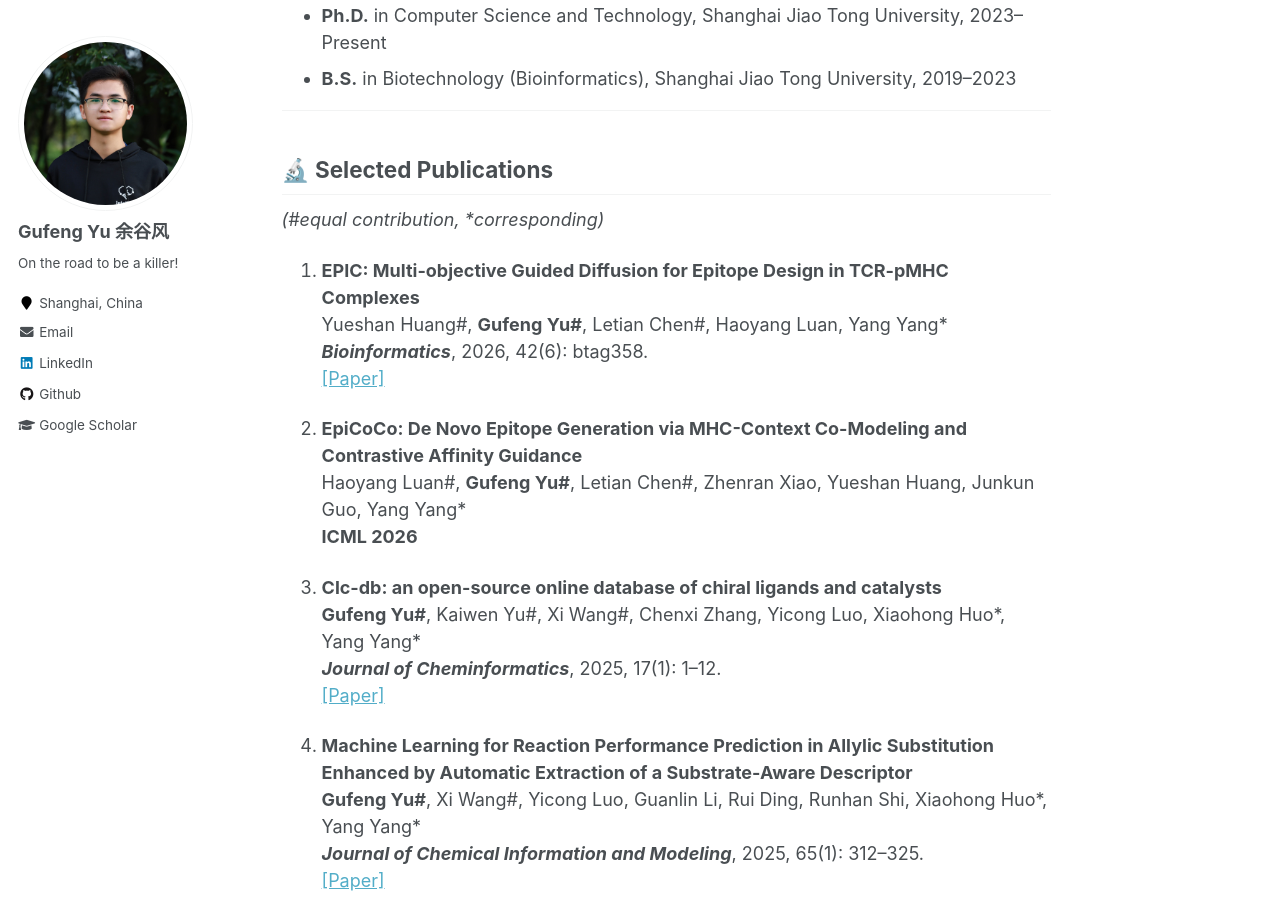
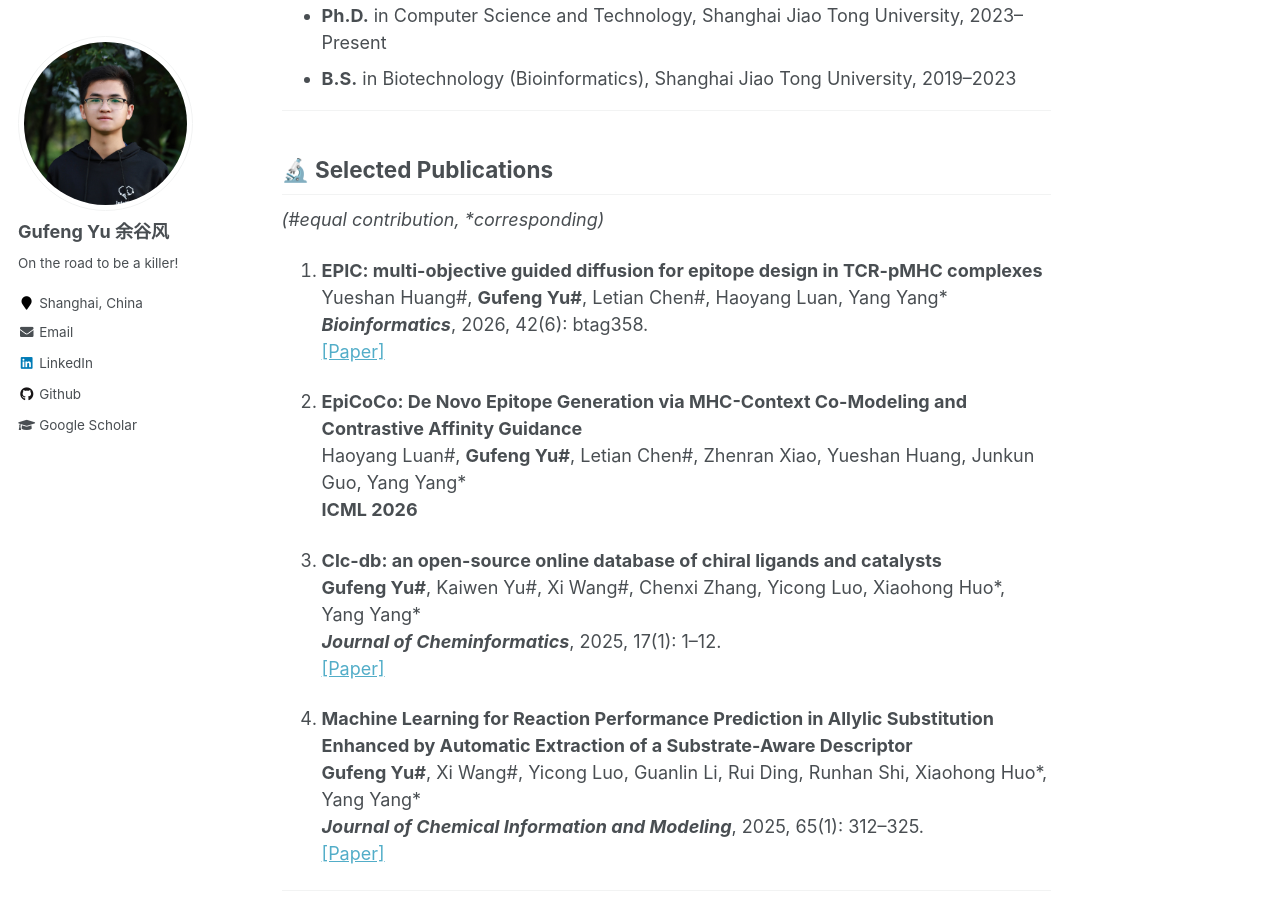
Before and after one commit to GufengYu520/gufengyu520.github.io, a Jekyll site: the page built from _pages/about.md, in a window 1280 px wide and 900 px high, scrolled down 1109 px. Built offline with Jekyll 4.4.1, drawn with Linux system fonts in a browser that asks for light colours.

Commit message:
update pages

```diff
--- a/_pages/about.md
+++ b/_pages/about.md
@@ -48,7 +48,7 @@ My research interest is **AI for Science**, with a specific focus on the applica
 
 *(#equal contribution, *corresponding)*
 
-1. **EPIC: Multi-objective Guided Diffusion for Epitope Design in TCR-pMHC Complexes**
+1. **EPIC: multi-objective guided diffusion for epitope design in TCR-pMHC complexes**
    Yueshan Huang#, **Gufeng Yu#**, Letian Chen#, Haoyang Luan, Yang Yang*
    ***Bioinformatics***, 2026, 42(6): btag358.
    [[Paper]](https://doi.org/10.1093/bioinformatics/btag358)
```
Also changed, not shown: _pages/publications.md (+1 -1 lines).
